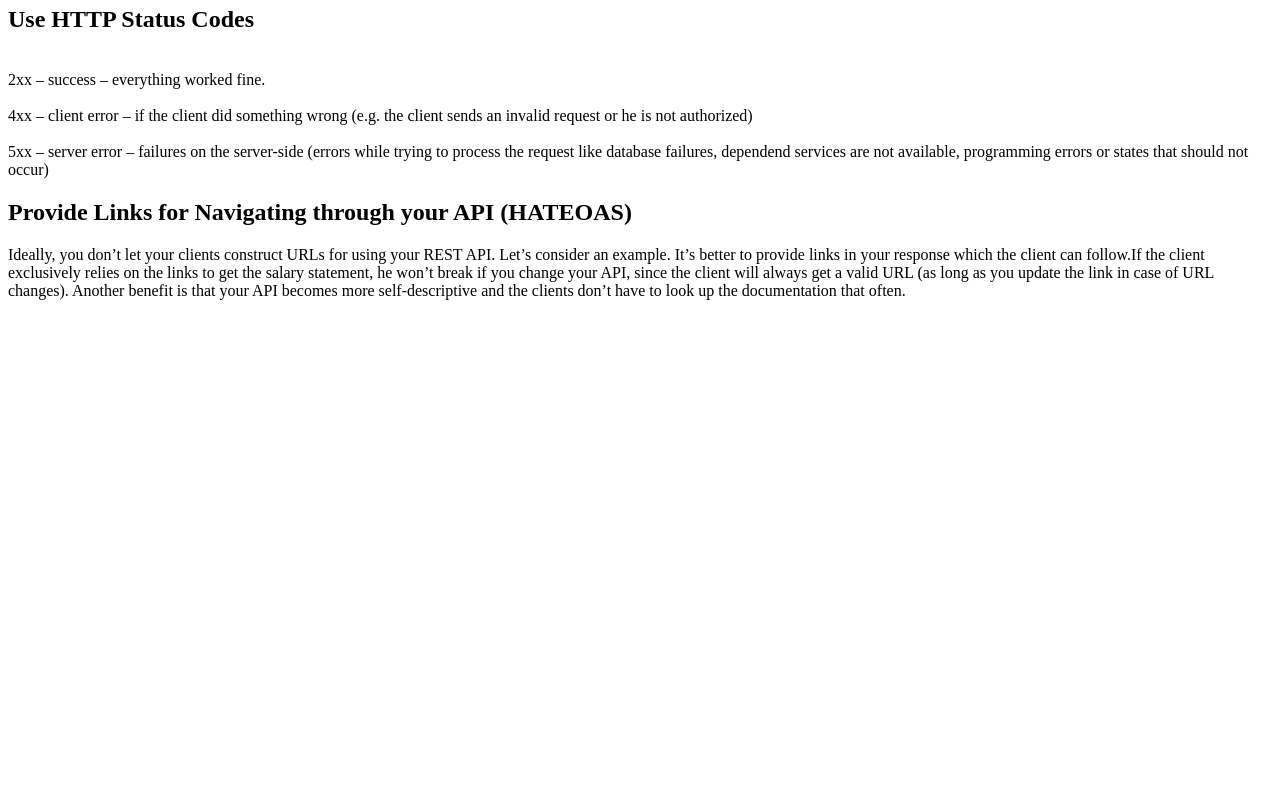
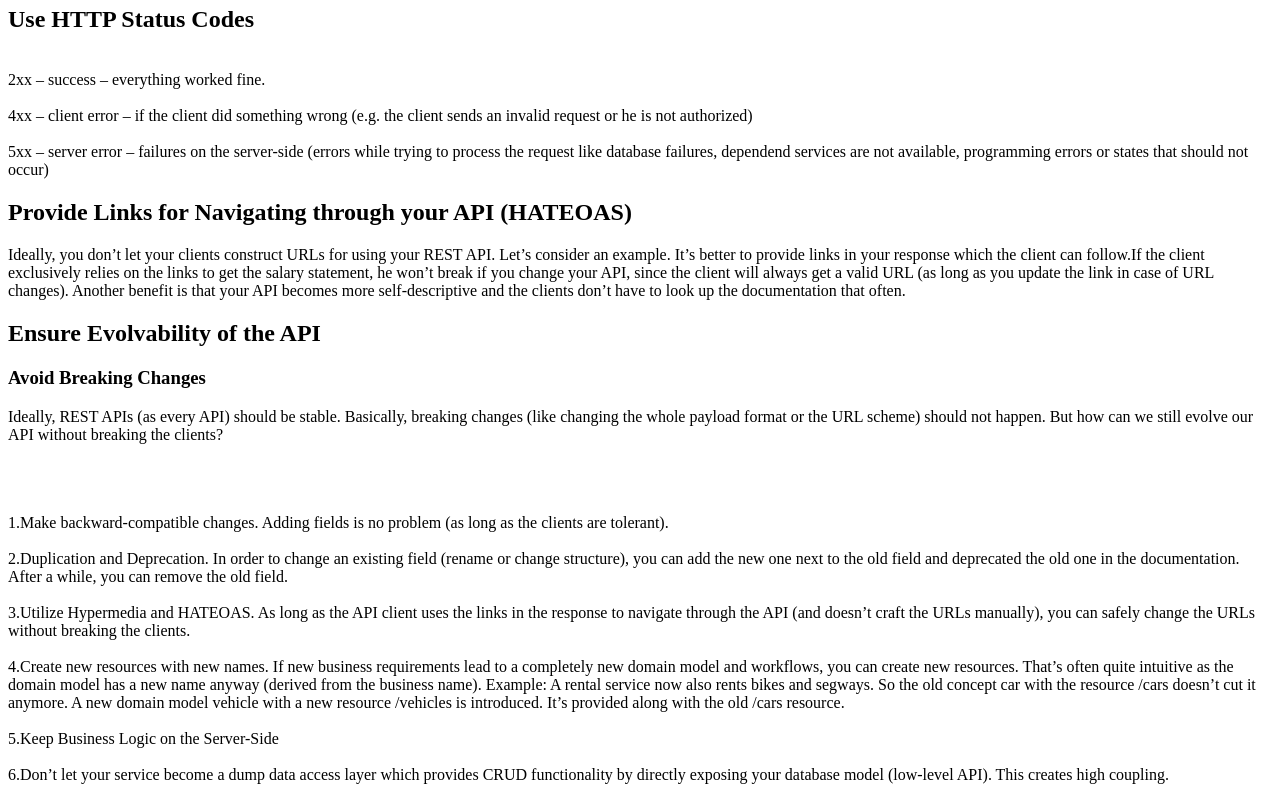
Before and after one commit to vivekzagade1/blog.in, a plain HTML site: page index.html in a window 1280 px wide. Shown: the part 1778-2578 px from the top of the page. Before the commit the page ends 2094 px from the top, so only its background shows below. Drawn offline with Linux system fonts and the light colour scheme.

Commit message:
Adding some more content. Inital Commit

```diff
--- a/index.html
+++ b/index.html
@@ -120,3 +120,16 @@
 <p>
 	Ideally, you don’t let your clients construct URLs for using your REST API. Let’s consider an example. It’s better to provide links in your response which the client can follow.If the client exclusively relies on the links to get the salary statement, he won’t break if you change your API, since the client will always get a valid URL (as long as you update the link in case of URL changes). Another benefit is that your API becomes more self-descriptive and the clients don’t have to look up the documentation that often.
 </p>
+
+<h2>Ensure Evolvability of the API</h2>
+<h3>Avoid Breaking Changes</h3>
+Ideally, REST APIs (as every API) should be stable. Basically, breaking changes (like changing the whole payload format or the URL scheme) should not happen. But how can we still evolve our API without breaking the clients?
+<p>
+	<br></br>
+<br>1.Make backward-compatible changes. Adding fields is no problem (as long as the clients are tolerant).</br>
+<br>2.Duplication and Deprecation. In order to change an existing field (rename or change structure), you can add the new one next to the old field and deprecated the old one in the documentation. After a while, you can remove the old field.</br>
+<br>3.Utilize Hypermedia and HATEOAS. As long as the API client uses the links in the response to navigate through the API (and doesn’t craft the URLs manually), you can safely change the URLs without breaking the clients.</br>
+<br>4.Create new resources with new names. If new business requirements lead to a completely new domain model and workflows, you can create new resources. That’s often quite intuitive as the domain model has a new name anyway (derived from the business name). Example: A rental service now also rents bikes and segways. So the old concept car with the resource /cars doesn’t cut it anymore. A new domain model vehicle with a new resource /vehicles is introduced. It’s provided along with the old /cars resource.</br>
+<br>5.Keep Business Logic on the Server-Side</br>
+<br>6.Don’t let your service become a dump data access layer which provides CRUD functionality by directly exposing your database model (low-level API). This creates high coupling.</br>
+</p>
```
